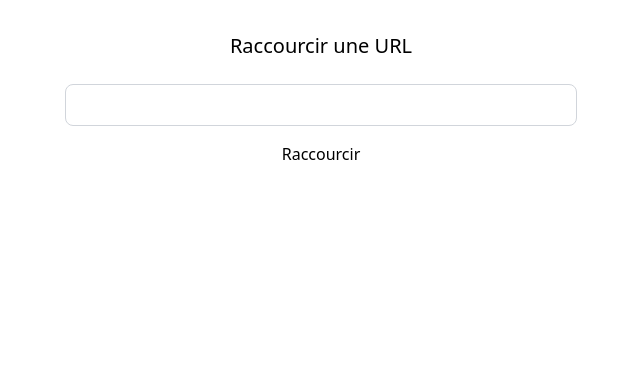
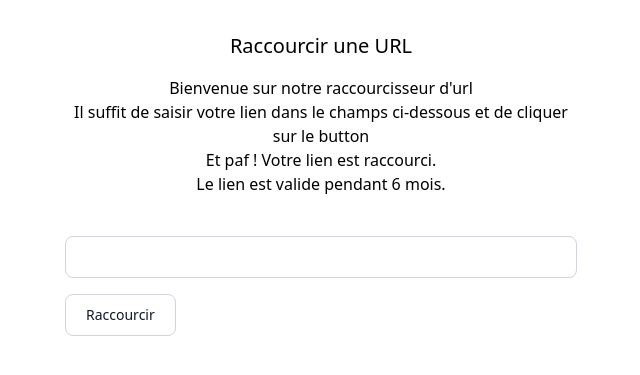
Before and after one commit to Mariateb/urlshortener, a Python web app: template templates/index.html in a window 1280 px wide. Shown: the top 375 px of the page, without its empty margins (319-959 px from the left). Run offline with Jinja, Linux system fonts and the light colour scheme; the template is opened without the code that fills it, so the values that code supplies are empty; some libraries are stand-ins or nearby versions.

Commit message:
update html

```diff
--- a/templates/index.html
+++ b/templates/index.html
@@ -7,12 +7,30 @@
 <body>
 <div class="main-form container max-w-[512px] m-auto justify-center flex flex-col">
     <h1 class="text-xl text-center mt-8">Raccourcir une URL</h1>
-    <form class="justify-center flex flex-col gap-4 mt-6 ">
-        <input type="text" name="url"
-               class="border border-gray-300 text-gray-900 text-sm rounded-lg focus:ring-blue-500 focus:border-blue-500 block w-full p-2.5"
-               required/>
-        <button type="submit" class="button">Raccourcir</button>
+    <div class="text-center my-4">
+        <p>Bienvenue sur notre raccourcisseur d'url</p>
+        <p>Il suffit de saisir votre lien dans le champs ci-dessous et de cliquer sur le button</p>
+        <p>Et paf ! Votre lien est raccourci.</p>
+        <p>Le lien est valide pendant 6 mois.</p>
+
+    </div>
+    <form class="justify-center flex flex-col gap-4 mt-6" hx-post="" hx-trigger="click" hx-target="shortened-url"
+          hx-swap="outerHTML">
+        <label>
+            <input type="text" name="url"
+                   class="border border-gray-300 text-gray-900 text-sm rounded-lg focus:ring-blue-500 focus:border-blue-500
+                   block w-full p-2.5 text-center" required/>
+        </label>
+        <button type="submit"
+                class="text-gray-900 bg-white border border-gray-300 focus:outline-none hover:bg-gray-100 focus:ring-4
+                focus:ring-gray-100 font-medium rounded-lg text-sm px-5 py-2.5 me-2 mb-2 w-fit">
+            Raccourcir
+        </button>
     </form>
+
+    <div>
+        <p id="shortened-url"></p>
+    </div>
 </div>
 </body>
 </html>
```
Also changed, not shown: Rapport/premier-sprint.md (+12 -1 lines).
